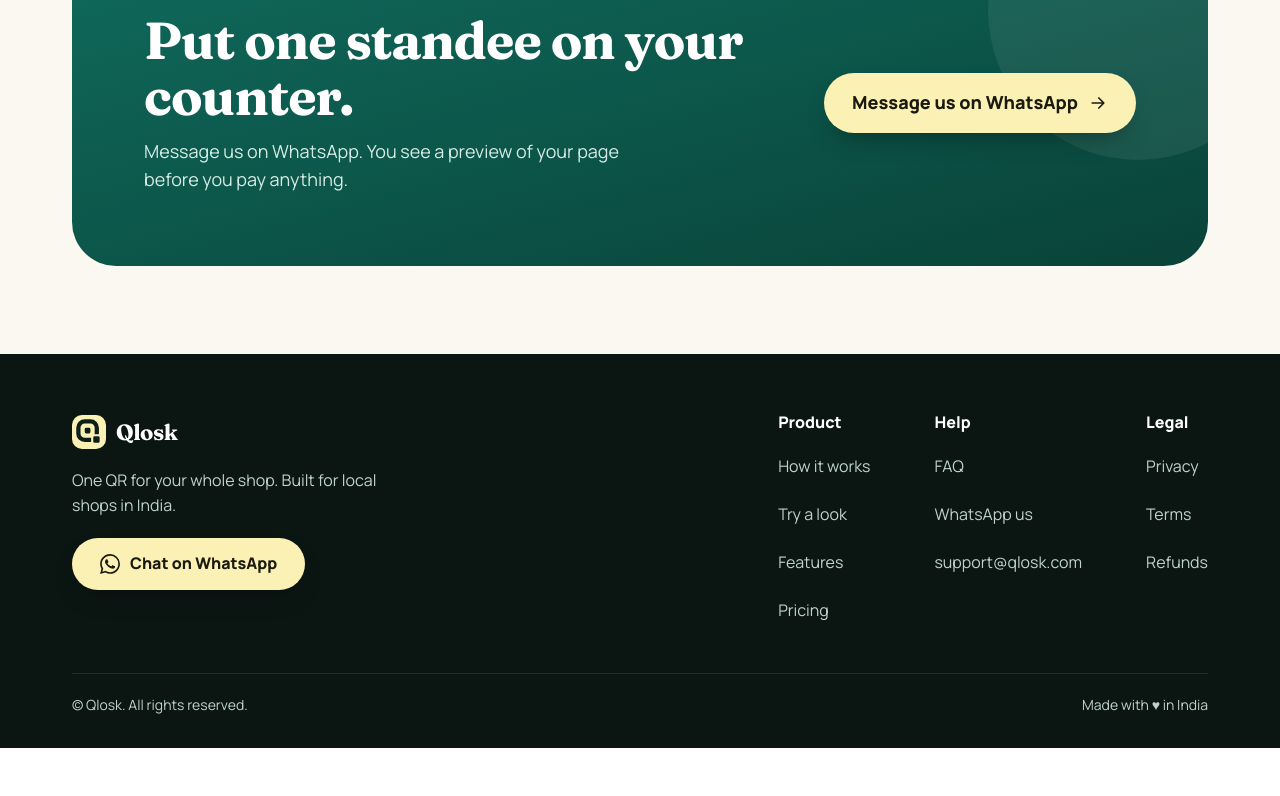
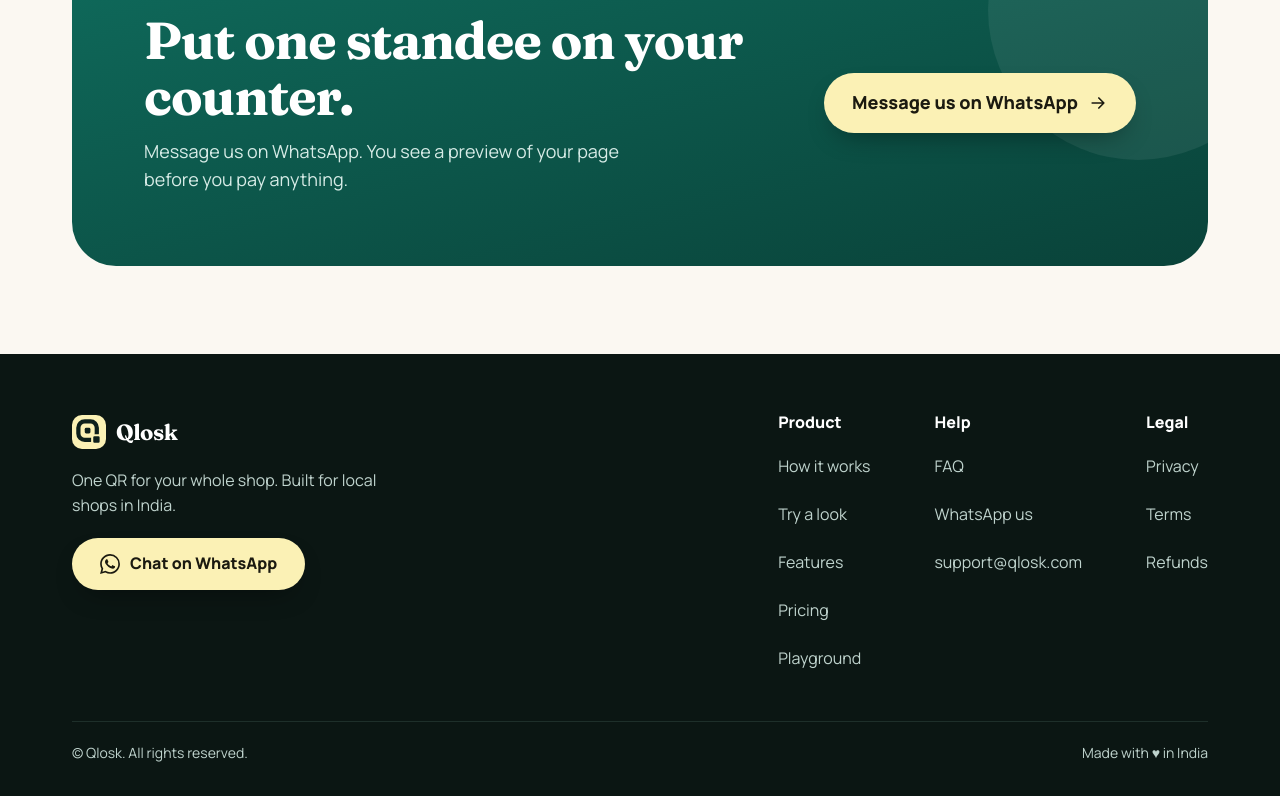
Before and after one commit to icoderarely/qlosk, a Next.js app: page / in a window 1280 px wide. Shown: the part 8501-9297 px from the top of the page. Before the commit the page ends 9249 px from the top, so only its background shows below. Built offline with nearby package versions, Linux system fonts and the light colour scheme; no server answers; the database is empty.

Commit message:
Footer: add a Playground link under Product

```diff
--- a/components/landing/footer.tsx
+++ b/components/landing/footer.tsx
@@ -24,6 +24,7 @@
               <Link href="/#try">Try a look</Link>
               <Link href="/#features">Features</Link>
               <Link href="/#pricing">Pricing</Link>
+              <Link href="/playground">Playground</Link>
             </nav>
             <nav className="l-footcol" aria-label="Help">
               <b>Help</b>
```
